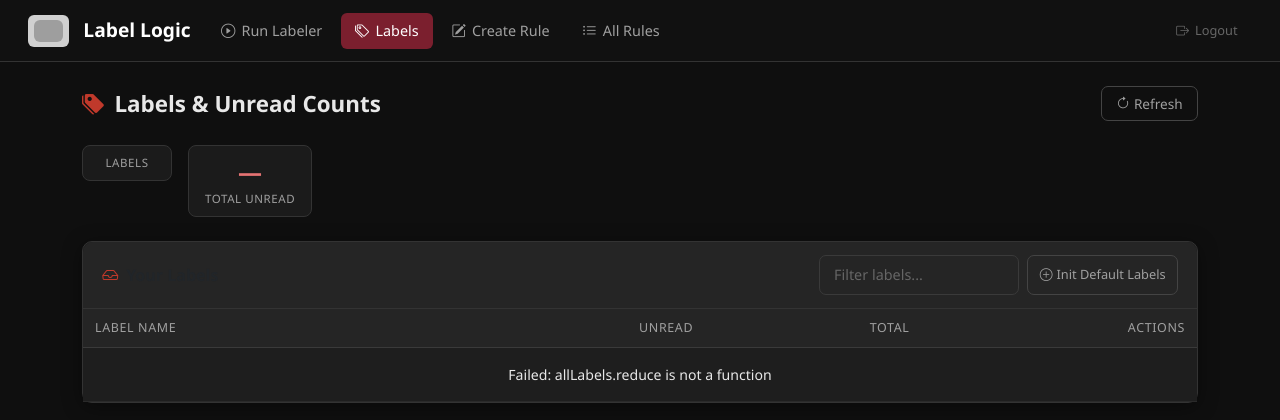
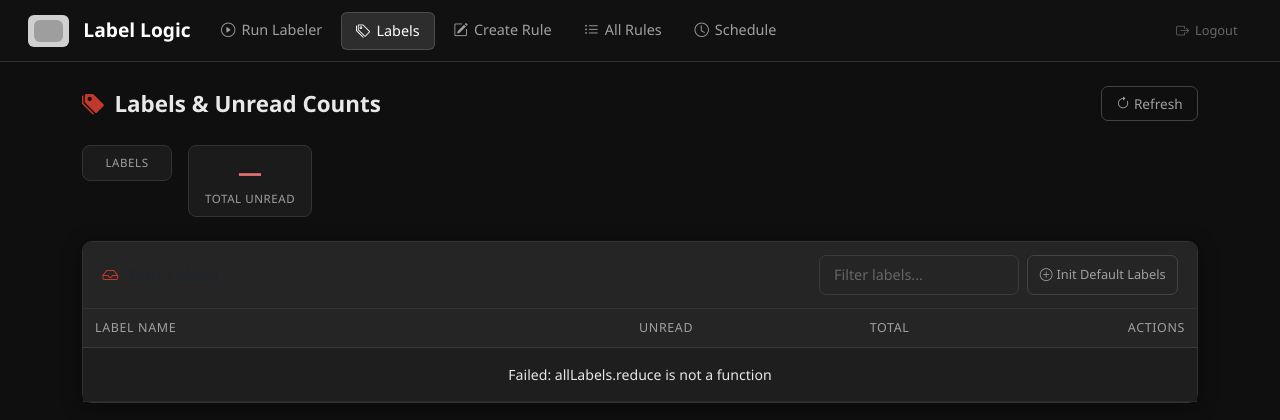
Before and after one commit to besmartaico/label-logic, a Flask app: page /labels in a window 1280 px wide. Shown: the top 420 px of the page. Run offline with Flask 3, Linux system fonts and the light colour scheme; some libraries are stand-ins or nearby versions; grey boxes are pictures that could not be loaded.

Commit message:
Update base.html

```diff
--- a/backend/templates/base.html
+++ b/backend/templates/base.html
@@ -16,7 +16,7 @@
     .navbar-brand img{width:28px;height:28px;border-radius:6px}
     .nav-link{color:var(--txt2)!important;font-size:.9rem;padding:.45rem .9rem!important;border-radius:6px;transition:all .2s;display:flex;align-items:center;gap:6px}
     .nav-link:hover{color:#fff!important;background:rgba(255,255,255,.06)}
-    .nav-link.active{color:#fff!important;background:var(--mar)!important}
+    .nav-link.active{color:#fff!important;background:rgba(255,255,255,.12)!important;border:1px solid rgba(255,255,255,.15)!important}
     .card{background:var(--card);border:1px solid var(--bdr);border-radius:10px;box-shadow:0 4px 20px rgba(0,0,0,.4)}
     .card-header{background:var(--cardh);border-bottom:1px solid var(--bdr);padding:.85rem 1.2rem;font-weight:600;border-radius:10px 10px 0 0!important}
     .card-body{padding:1.2rem}
@@ -100,6 +100,11 @@
               <i class="bi bi-list-ul"></i> All Rules
             </a>
           </li>
+          <li class="nav-item">
+            <a class="nav-link {% if request.path == '/schedule' %}active{% endif %}" href="/schedule">
+              <i class="bi bi-clock"></i> Schedule
+            </a>
+          </li>
         </ul>
         <a href="/logout" class="nav-link" style="color:var(--txm)!important;font-size:.8rem">
           <i class="bi bi-box-arrow-right"></i> Logout
```
